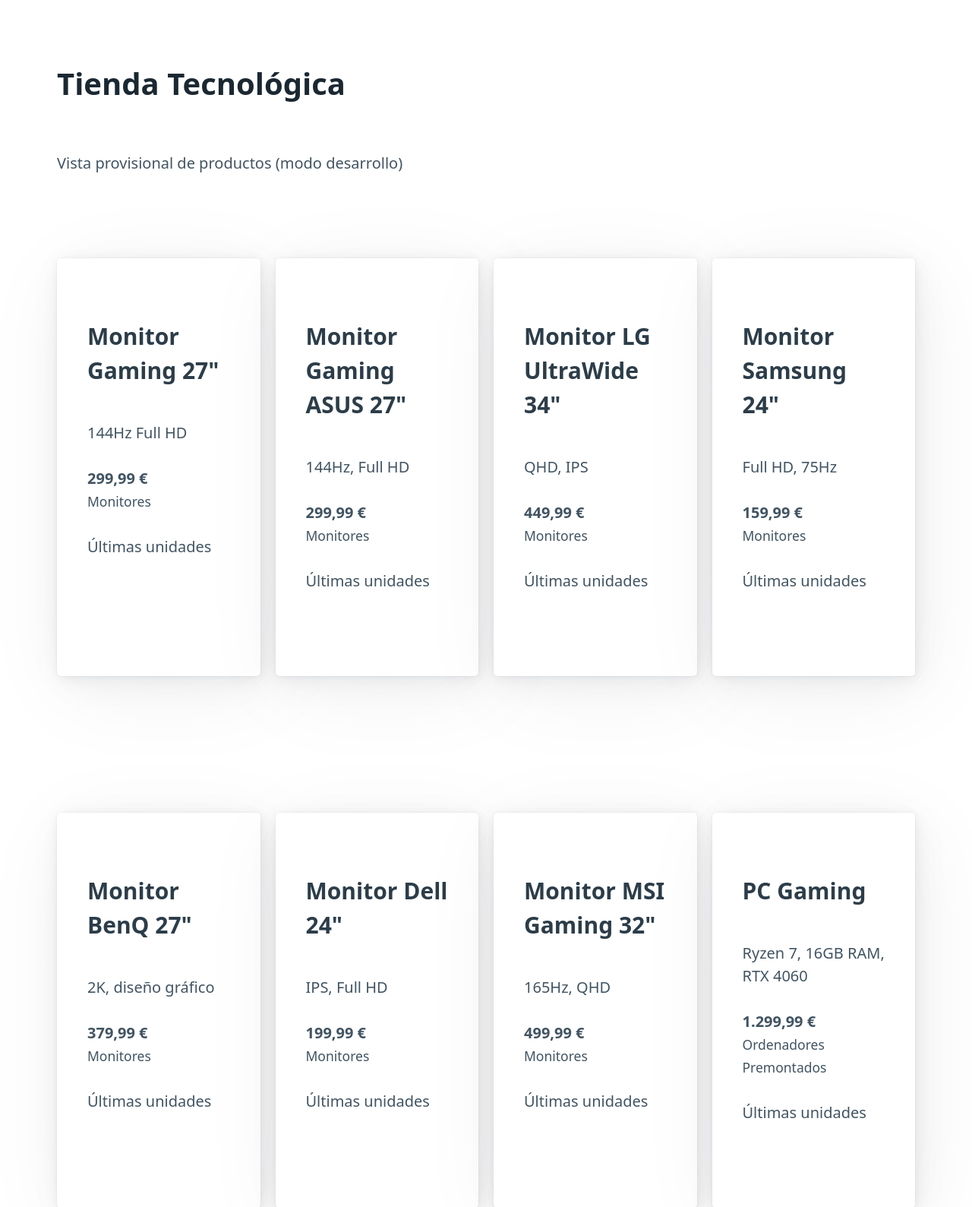
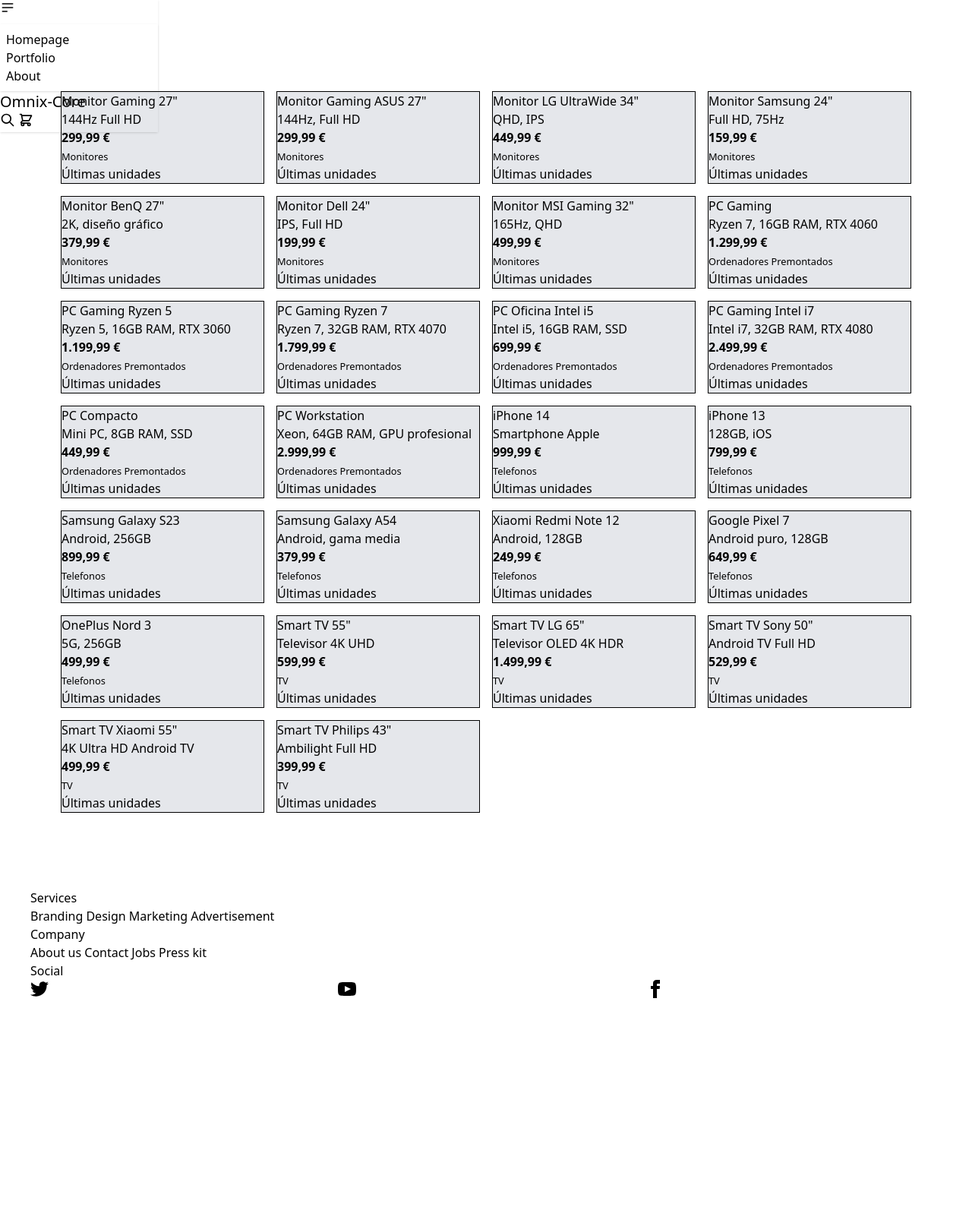
Before and after one commit to Omnix-Core/omnix-repository, a PHP site: page / in a window 1280 px wide. Shown: the top 1589 px of the page at 76% size. After the commit the page ends 1314 px from the top, so only its background shows below. Run offline with PHP 8.4, Linux system fonts and the light colour scheme; data comes from the database, SQL or seed files in the repository; some libraries are stand-ins or nearby versions.

Commit message:
29/01-update-layout

```diff
--- a/public/index.php
+++ b/public/index.php
@@ -8,15 +8,19 @@
 
 <!DOCTYPE html>
 <html lang="es">
+
 <head>
     <meta charset="UTF-8">
     <title>Tienda Tecnológica - DEV</title>
 
     <!-- Pico.css -->
-    <link
+    <!-- <link
         rel="stylesheet"
         href="https://unpkg.com/@picocss/pico@latest/css/pico.min.css"
-    >
+    > -->
+
+    <link href="https://cdn.jsdelivr.net/npm/daisyui@5" rel="stylesheet" type="text/css" />
+    <script src="https://cdn.jsdelivr.net/npm/@tailwindcss/browser@4"></script>
 
     <!-- Estilos SOLO para desarrollo -->
     <style>
@@ -27,18 +31,57 @@
         }
     </style>
 </head>
+
 <body>
 
-<main class="container">
-    <h1>Tienda Tecnológica</h1>
-    <p>Vista provisional de productos (modo desarrollo)</p>
+    <header>
+        <div class="navbar bg-base-100 shadow-sm fixed">
+            <div class="navbar-start">
+                <div class="dropdown">
+                    <div tabindex="0" role="button" class="btn btn-ghost btn-circle">
+                        <svg xmlns="http://www.w3.org/2000/svg" class="h-5 w-5" fill="none" viewBox="0 0 24 24" stroke="currentColor">
+                            <path stroke-linecap="round" stroke-linejoin="round" stroke-width="2" d="M4 6h16M4 12h16M4 18h7" />
+                        </svg>
+                    </div>
+                    <ul
+                        tabindex="-1"
+                        class="menu menu-sm dropdown-content bg-base-100 rounded-box z-1 mt-3 w-52 p-2 shadow">
+                        <li><a>Homepage</a></li>
+                        <li><a>Portfolio</a></li>
+                        <li><a>About</a></li>
+                    </ul>
+                </div>
+            </div>
+            <div class="navbar-center">
+                <a class="btn btn-ghost text-xl">Omnix-Core</a>
+            </div>
+            <div class="navbar-end">
+                <button class="btn btn-ghost btn-circle">
+                    <svg xmlns="http://www.w3.org/2000/svg" class="h-5 w-5" fill="none" viewBox="0 0 24 24" stroke="currentColor">
+                        <path stroke-linecap="round" stroke-linejoin="round" stroke-width="2" d="M21 21l-6-6m2-5a7 7 0 11-14 0 7 7 0 0114 0z" />
+                    </svg>
+                </button>
+                <button class="btn btn-ghost btn-circle">
+                    <div class="indicator">
+                        <svg xmlns="http://www.w3.org/2000/svg" class="h-5 w-5" fill="none" viewBox="0 0 24 24" stroke="currentColor">
+                            <path stroke-linecap="round" stroke-linejoin="round" stroke-width="2" d="M3 3h2l.4 2M7 13h10l4-8H5.4M7 13L5.4 5M7 13l-2.293 2.293c-.63.63-.184 1.707.707 1.707H17m0 0a2 2 0 100 4 2 2 0 000-4zm-8 2a2 2 0 11-4 0 2 2 0 014 0z"></path>
+                        </svg>
 
+
+                    </div>
+                </button>
+            </div>
+        </div>
+    </header>
+
+    <div class="overflow-y-auto pt-20 pb-5 p-10 container mx-auto">
+        <main class="container p-10">
             <?php if (empty($productos)): ?>
                 <p>No hay productos disponibles.</p>
             <?php else: ?>
                 <section class="products">
                     <?php foreach ($productos as $producto): ?>
-                <article>
+                        <article class="bg-gray-200 border-1">
                             <h3><?= htmlspecialchars($producto->getNombre()) ?></h3>
 
                             <p><?= htmlspecialchars($producto->getDescripcion()) ?></p>
@@ -54,6 +97,63 @@
                 </section>
             <?php endif; ?>
         </main>
+    </div>
+
+    <footer class="footer sm:footer-horizontal bg-base-300 text-base-content p-10">
+        <nav>
+            <h6 class="footer-title">Services</h6>
+            <a class="link link-hover">Branding</a>
+            <a class="link link-hover">Design</a>
+            <a class="link link-hover">Marketing</a>
+            <a class="link link-hover">Advertisement</a>
+        </nav>
+        <nav>
+            <h6 class="footer-title">Company</h6>
+            <a class="link link-hover">About us</a>
+            <a class="link link-hover">Contact</a>
+            <a class="link link-hover">Jobs</a>
+            <a class="link link-hover">Press kit</a>
+        </nav>
+        <nav>
+            <h6 class="footer-title">Social</h6>
+            <div class="grid grid-flow-col gap-4">
+                <a>
+                    <svg
+                        xmlns="http://www.w3.org/2000/svg"
+                        width="24"
+                        height="24"
+                        viewBox="0 0 24 24"
+                        class="fill-current">
+                        <path
+                            d="M24 4.557c-.883.392-1.832.656-2.828.775 1.017-.609 1.798-1.574 2.165-2.724-.951.564-2.005.974-3.127 1.195-.897-.957-2.178-1.555-3.594-1.555-3.179 0-5.515 2.966-4.797 6.045-4.091-.205-7.719-2.165-10.148-5.144-1.29 2.213-.669 5.108 1.523 6.574-.806-.026-1.566-.247-2.229-.616-.054 2.281 1.581 4.415 3.949 4.89-.693.188-1.452.232-2.224.084.626 1.956 2.444 3.379 4.6 3.419-2.07 1.623-4.678 2.348-7.29 2.04 2.179 1.397 4.768 2.212 7.548 2.212 9.142 0 14.307-7.721 13.995-14.646.962-.695 1.797-1.562 2.457-2.549z"></path>
+                    </svg>
+                </a>
+                <a>
+                    <svg
+                        xmlns="http://www.w3.org/2000/svg"
+                        width="24"
+                        height="24"
+                        viewBox="0 0 24 24"
+                        class="fill-current">
+                        <path
+                            d="M19.615 3.184c-3.604-.246-11.631-.245-15.23 0-3.897.266-4.356 2.62-4.385 8.816.029 6.185.484 8.549 4.385 8.816 3.6.245 11.626.246 15.23 0 3.897-.266 4.356-2.62 4.385-8.816-.029-6.185-.484-8.549-4.385-8.816zm-10.615 12.816v-8l8 3.993-8 4.007z"></path>
+                    </svg>
+                </a>
+                <a>
+                    <svg
+                        xmlns="http://www.w3.org/2000/svg"
+                        width="24"
+                        height="24"
+                        viewBox="0 0 24 24"
+                        class="fill-current">
+                        <path
+                            d="M9 8h-3v4h3v12h5v-12h3.642l.358-4h-4v-1.667c0-.955.192-1.333 1.115-1.333h2.885v-5h-3.808c-3.596 0-5.192 1.583-5.192 4.615v3.385z"></path>
+                    </svg>
+                </a>
+            </div>
+        </nav>
+    </footer>
 
 </body>
+
 </html>
```
Lines whose indentation alone changed are shown as unchanged.
